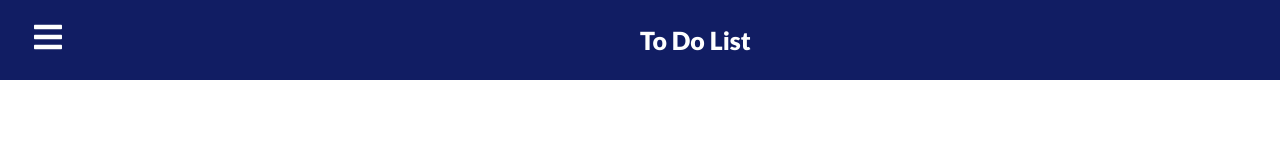
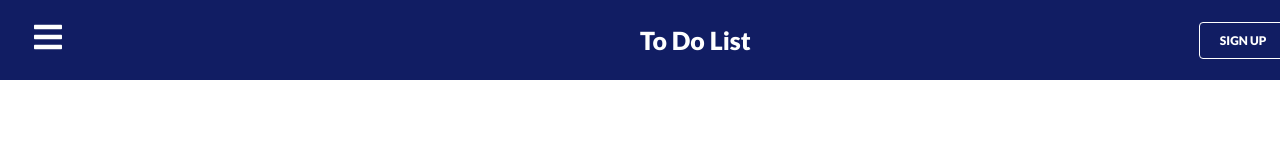
Before and after one commit to ClementBolin/to-do-list, a React (Create React App) app: page / in a window 1280 px wide. Shown: the top 160 px of the page. Built offline with nearby package versions, Linux system fonts and the light colour scheme.

Commit message:
add(master): button component

```diff
--- a/src/components/NavBar/navBar.tsx
+++ b/src/components/NavBar/navBar.tsx
@@ -5,6 +5,7 @@ import { Link } from 'react-router-dom';
 import './navBar.css'
 import { SideBarData } from './navBarData';
 import { IconContext } from 'react-icons/lib';
+import { Button } from '../button/Button';
 
 export function NavBar(): any {
     const [sidebar, setSideBar] = useState(false)
@@ -18,7 +19,8 @@ export function NavBar(): any {
                 <Link to="#" className="menu-bar">
                     <FaIcons.FaBars onClick={showSideBar} />
                 </Link>
-                <p style={{marginLeft: "45%", color: "white", fontSize: "25px"}}>To Do List</p>
+                <p style={{marginLeft: "45%", color: "white", fontSize: "25px", marginRight: "35%", whiteSpace: "nowrap"}}>To Do List</p>
+                <Button buttonStyle="btn--outline" >SIGN UP</Button>
                 <nav className={sidebar ? 'nav-menu active' : 'nav-menu'}>
                     <ul className="nav-menu-items">
                         <li className="navbar-toggle">
--- /dev/null
+++ b/src/components/button/Button.scss
@@ -0,0 +1,89 @@
+:root {
+    --primary: #fff;
+}
+
+.btn {
+    padding: 8px 20px;
+    border-radius: 4px;
+    outline: none;
+    border: none;
+    cursor: pointer;
+    white-space: nowrap;
+}
+
+// style
+
+.btn--primary {
+    background-color: var(--primary);
+    color: black;
+    border: 1px solid var(--primary);
+    transition: all 0.3s ease-out;
+}
+
+.btn--outline {
+    background-color: transparent;
+    color: white;
+    padding: 8px 20px;
+    border: 1px solid var(--primary);
+    transition: all 0.3s ease-out;
+}
+
+// Size
+
+.btn--medium {
+    padding: 10px 20px;
+    font-size: 12px
+}
+
+.btn--large {
+    padding: 12px 25px;
+    font-size: 16px;
+}
+
+.btn--mobile {
+    text-align: center;
+    border-radius: 4px;
+    text-decoration: none;
+    font-size: 24px;
+    width: 80%;
+    text-decoration: none;
+    background-color: transparent;
+    color: white;
+    padding: 14px 20px;
+    border: 1px solid white;
+    transition: all 0.3s ease-out;
+}
+
+// Transition
+
+.btn--large:hover, .btn--medium:hover, .btn--mobile:hover {
+    transition: all 0.3s ease-out;
+    background: white;
+    color: black;
+}
+
+.btn--primary {
+    transition: all 0.3s ease-out;
+    color: white;
+    background-color: black;
+}
+
+// color
+
+.blue {
+    background-color: blue;
+    color: white;
+    border: none;
+}
+
+.red {
+    background-color: red;
+    color: white;
+    border: none;
+}
+
+.green {
+    background-color: green;
+    color: white;
+    border: none;
+}
--- /dev/null
+++ b/src/components/button/Button.tsx
@@ -0,0 +1,40 @@
+import React from 'react';
+import './Button.scss';
+
+const STYLES = ['btn--primary', 'btn--outline'];
+const SIZES = ['btn--medium', 'btn--large', 'btn--mobile'];
+const COLOR = ['primary', 'blue', 'red', 'green']
+
+interface IProps {
+    children?: string;
+    type?: any;
+    onClick?: any;
+    buttonStyle?: string;
+    buttonSize?: string;
+    buttonColor?: string
+}
+
+export const Button = ({
+    children,
+    type,
+    onClick,
+    buttonStyle,
+    buttonSize,
+    buttonColor
+}: IProps) => {
+    buttonStyle = buttonStyle == undefined ? "btn--primary" : buttonStyle
+    buttonSize = buttonSize == undefined ? "btn--medium" : buttonSize
+    buttonColor = buttonColor == undefined ? "primary" : buttonColor
+
+    const checkButtonStyle = STYLES.includes(buttonStyle) ? buttonStyle : 'btn--primary';
+    const checkButtonSize = SIZES.includes(buttonSize) ? buttonSize : 'btn--medium';
+    const checkButtonColor = COLOR.includes(buttonColor) ? buttonColor : 'primary' ;
+
+    return (
+        <button
+            className={`btn ${checkButtonStyle} ${checkButtonSize} ${checkButtonColor}`}
+            onClick={onClick}
+            type={type} >{children}</button>
+
+    )
+}
```
